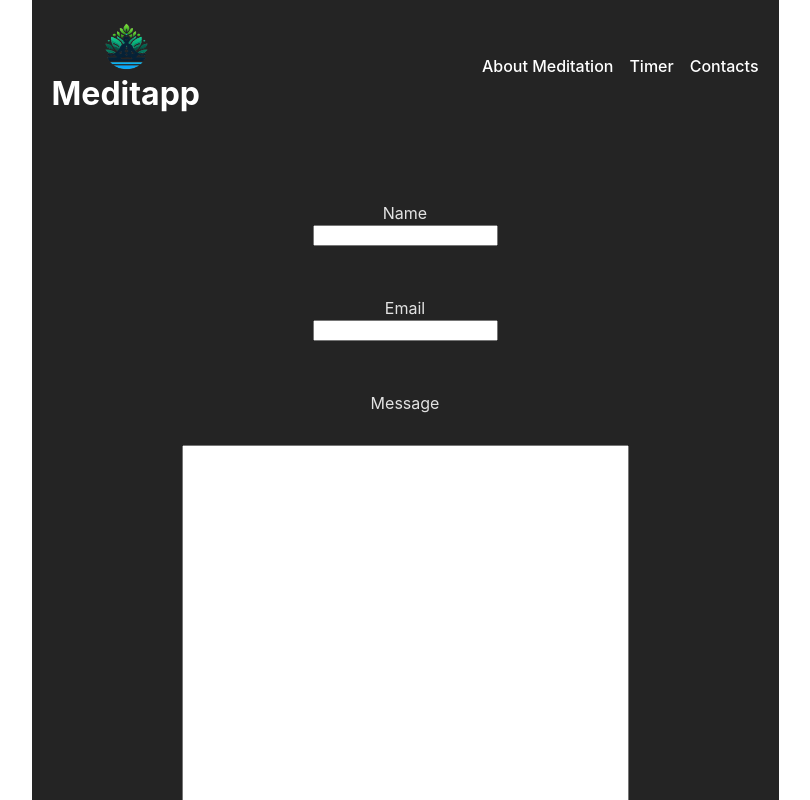
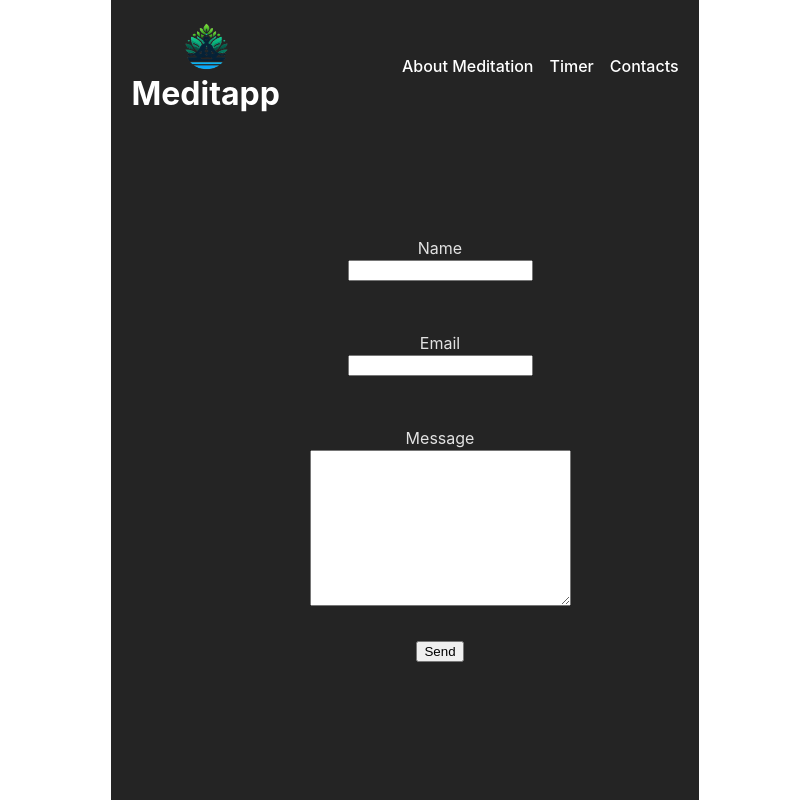
Before and after one commit to Thaavet/Meditapp, a React (Vite) app: page /contacts in a window 1280 px wide. Shown: the top 800 px of the page, without its empty margins (235-1045 px from the left). Built offline with nearby package versions, Linux system fonts and the light colour scheme.

Commit message:
Update css

```diff
--- a/src/App.css
+++ b/src/App.css
@@ -63,8 +63,8 @@ nav h1{
 nav .nav-menu {
   display: none;
   position: absolute;
-  top: 5rem;
-  right: 15px;
+  top: 5.3rem;
+  right: 50px;
   justify-content: space-between;
   flex-direction: column;
   width: 2.25rem;
@@ -240,7 +240,7 @@ height: auto;
 
   footer{
     position: absolute;
-    bottom: 0;
+    bottom: 10px;
     width: 100%;
     height: 2.5rem;
   }
@@ -267,85 +267,34 @@ height: auto;
     margin-top: 100px;
   }
 
-  .message-box {
-    width: 100%;
-    height: 200px;
-    padding: 12px 20px;
-    box-sizing: border-box;
-    border: 2px solid #ccc;
-    border-radius: 4px;
-    resize: none;
-  }
+
 
   .contact-form{
+    width: 100%;
     display: flex;
     justify-content: space-between;
-    text-align: left;
+    text-align: center;
     align-items: center;
     flex-direction: column;
     margin: 20px;
     padding: 15px;
-    resize: none;
   }
 
-  .form-name {
-    min-width: 150px;
+  .form-container {
+    width: 100%;
     display: flex;
-    justify-content: space-between;
-    text-align: left;
+    justify-content: center;
     align-items: center;
     flex-direction: column;
     margin: 20px;
     padding: 15px;
-    resize: none;
   }
 
-  .form-email {
-    min-width: 150px;
+  .form-name, .form-email, .form-message, .form-send {
     display: flex;
-    justify-content: space-between;
-    text-align: left;
+    justify-content: center;
     align-items: center;
     flex-direction: column;
     margin: 20px;
     padding: 15px;
-    resize: none;
   }
-
-  .form-message{
-    display: flex;
-    justify-content: space-between;
-    text-align: left;
-    align-items: center;
-    flex-direction: column;
-    margin-top: 20px;
-    margin-left: 50px;
-    margin-right: 50px;
-    padding: 15px;
-    resize: none;
-  }
-
-  .form-textarea{
-    display: flex;
-    justify-content: space-between;
-    text-align: left;
-    align-items: center;
-    flex-direction: column;
-    margin-top: 30px;
-    margin-left: 50px;
-    margin-right: 50px;
-    padding: 15px;
-    resize: none;
-  }
-
-  .form-send
-{
-    display: flex;
-    justify-content: space-between;
-    text-align: left;
-    align-items: center;
-    flex-direction: column;
-    margin: 50px;
-    padding: 30px;
-    resize: none;
-  }
--- a/src/Simpleform.jsx
+++ b/src/Simpleform.jsx
@@ -17,7 +17,7 @@ import emailjs from '@emailjs/browser';
 
   return (
     <>
-    <div className="div contact-form">
+    <div className="contact-form">
     <form ref={form} onSubmit={sendEmail}>
      <div className="div form-name">
       <label>Name</label>
@@ -27,7 +27,7 @@ import emailjs from '@emailjs/browser';
       <input type="email" name="user_email" /> </div>
       <div className="form-message">
       <label>Message</label>
-      <textarea className="form-textarea" rows="25" cols="50" name="message" />
+      <textarea className ="form-textarea" rows="10" cols="30" name="message" />
       <div className="div form-send">
       <input type="submit" value="Send" /> </div>
       </div>
```
